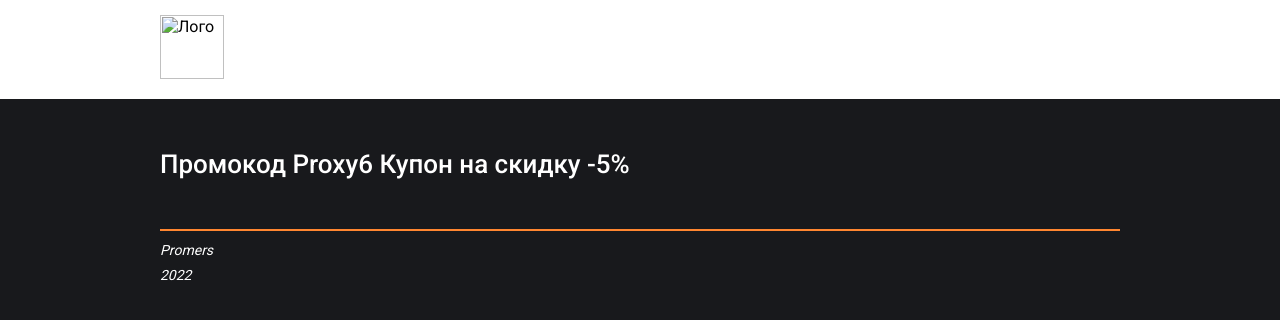
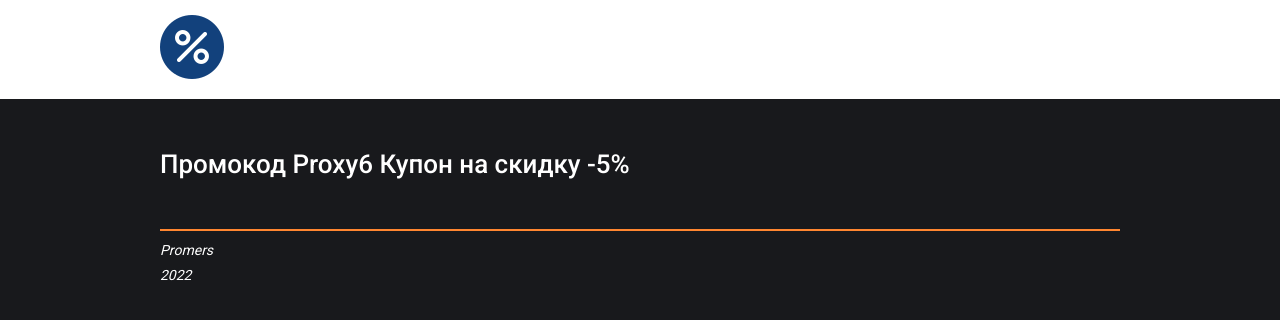
Before and after one commit to mwhois/pro, a plain HTML site: page proxy/proxy6/index.html in a window 1280 px wide. Drawn offline with Linux system fonts and the light colour scheme.

Commit message:
Update index.html

```diff
--- a/proxy/proxy6/index.html
+++ b/proxy/proxy6/index.html
@@ -17,7 +17,7 @@
   <!-- Шапка -->
   <header class="promers-header">
     <div class="promers-container">
-      <img class="logo" src="logo.png" alt="Лого" width="1">
+      <img class="logo" src="/assets/images/logo.png" alt="Лого" width="1">
       <nav class="links">
       </nav>
     </div>
```
